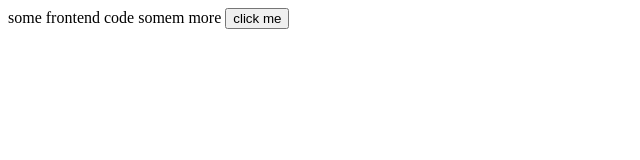
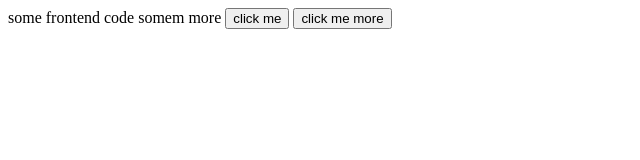
Before and after one commit to AmanJotKN/Fruit-Market-Project, a plain HTML site: page index.html in a window 1280 px wide. Shown: the whole page, without its empty margins (0-640 px from the left). Drawn offline with Linux system fonts and the light colour scheme.

Commit message:
Update index.html
addeda new button

```diff
--- a/index.html
+++ b/index.html
@@ -1,3 +1,4 @@
 some frontend code
 somem more
 <button>click me </button>
+<button>click me more </button>
```
